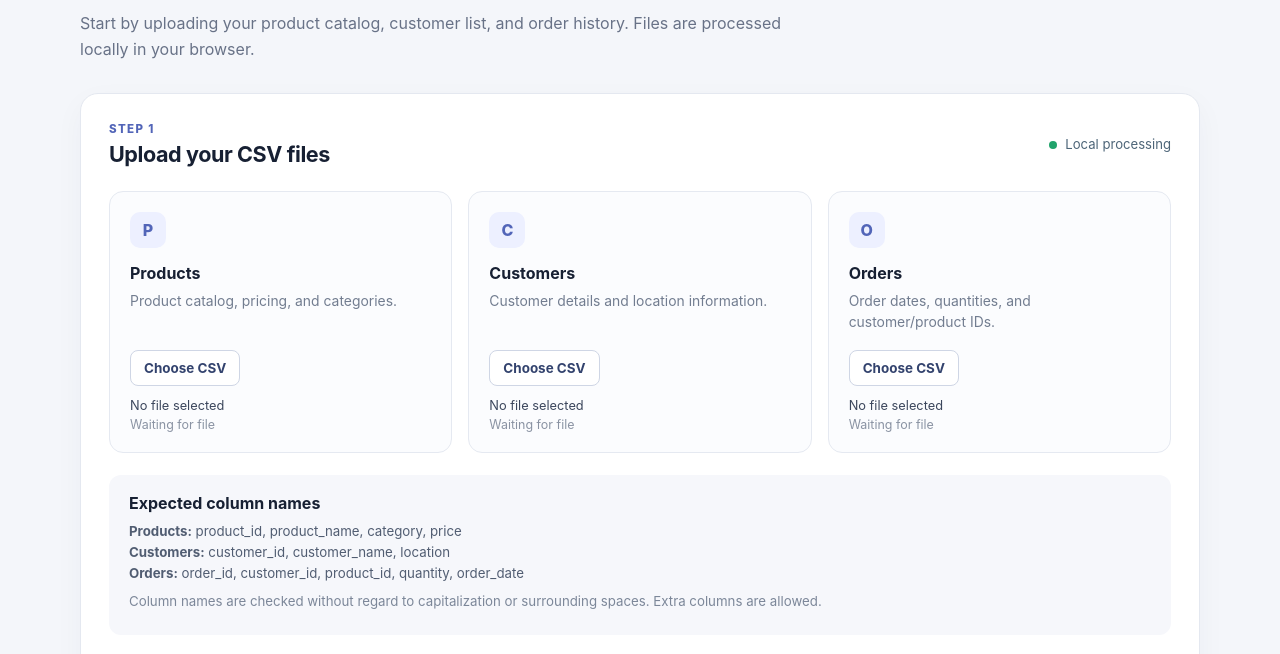
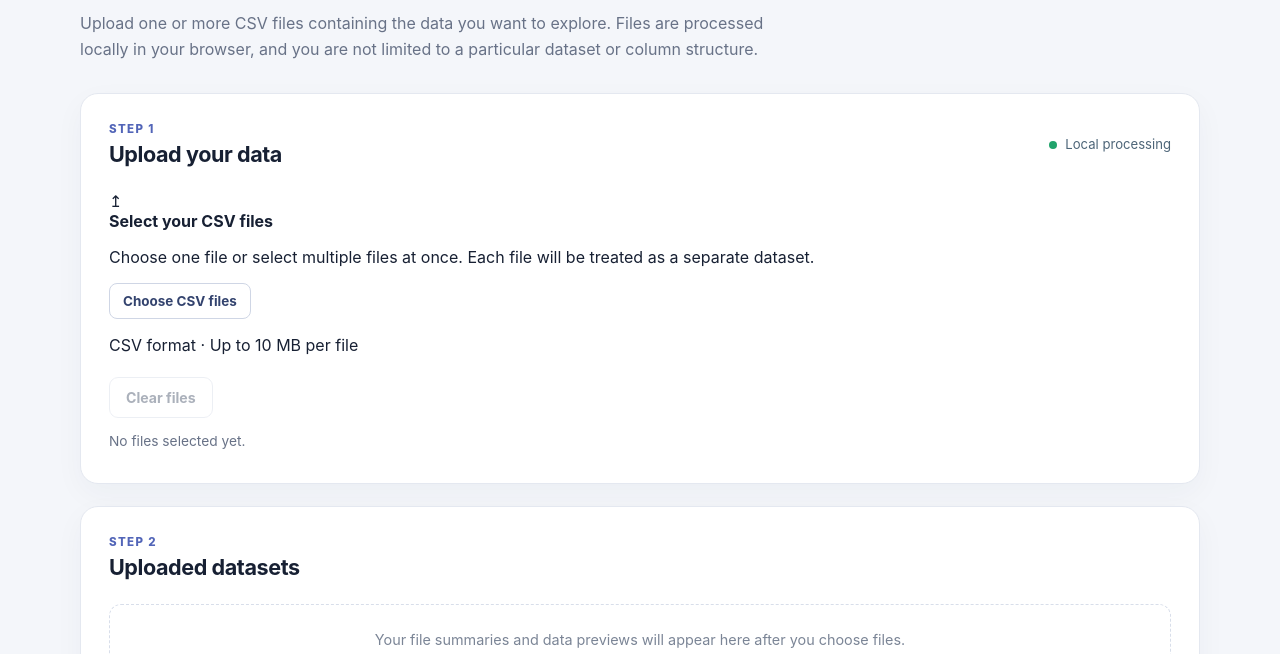
Before and after one commit to TheCoderMatt/In-Class-Activity, a plain HTML site: page index.html in a window 1280 px wide. Shown: the part 139-793 px from the top of the page. Drawn offline with nearby package versions, Linux system fonts and the light colour scheme.

Commit message:
Replace dataset-specific upload cards with generic multi-file upload

```diff
--- a/index.html
+++ b/index.html
@@ -3,7 +3,7 @@
 <head>
   <meta charset="UTF-8">
   <meta name="viewport" content="width=device-width, initial-scale=1.0">
-  <meta name="description" content="Upload product, customer, and order CSV files to prepare business data for reporting.">
+  <meta name="description" content="Upload and preview CSV datasets for business reporting.">
   <title>Business Data Reporter</title>
   <link rel="stylesheet" href="./css/styles.css">
 </head>
@@ -12,79 +12,47 @@
     <header class="page-header">
       <p class="eyebrow">BUSINESS INTELLIGENCE WORKSPACE</p>
       <h1>Business Data Reporter</h1>
-      <p class="intro">Start by uploading your product catalog, customer list, and order history. Files are processed locally in your browser.</p>
+      <p class="intro">Upload one or more CSV files containing the data you want to explore. Files are processed locally in your browser, and you are not limited to a particular dataset or column structure.</p>
     </header>
 
     <section class="panel" aria-labelledby="upload-heading">
       <div class="section-heading">
         <div>
           <p class="eyebrow">STEP 1</p>
-          <h2 id="upload-heading">Upload your CSV files</h2>
+          <h2 id="upload-heading">Upload your data</h2>
         </div>
-        <span class="privacy-note"> <span class="status-dot"></span> Local processing</span>
+        <span class="privacy-note"><span class="status-dot"></span> Local processing</span>
       </div>
 
-      <div class="upload-grid">
-        <article class="upload-card">
-          <div class="file-icon" aria-hidden="true">P</div>
-          <h3>Products</h3>
-          <p>Product catalog, pricing, and categories.</p>
-          <label class="file-picker" for="products-file">Choose CSV</label>
-          <input id="products-file" type="file" accept=".csv,text/csv" data-dataset="products">
-          <p class="file-name" id="products-file-name">No file selected</p>
-          <p class="file-status" id="products-status" aria-live="polite">Waiting for file</p>
-        </article>
-
-        <article class="upload-card">
-          <div class="file-icon" aria-hidden="true">C</div>
-          <h3>Customers</h3>
-          <p>Customer details and location information.</p>
-          <label class="file-picker" for="customers-file">Choose CSV</label>
-          <input id="customers-file" type="file" accept=".csv,text/csv" data-dataset="customers">
-          <p class="file-name" id="customers-file-name">No file selected</p>
-          <p class="file-status" id="customers-status" aria-live="polite">Waiting for file</p>
-        </article>
-
-        <article class="upload-card">
-          <div class="file-icon" aria-hidden="true">O</div>
-          <h3>Orders</h3>
-          <p>Order dates, quantities, and customer/product IDs.</p>
-          <label class="file-picker" for="orders-file">Choose CSV</label>
-          <input id="orders-file" type="file" accept=".csv,text/csv" data-dataset="orders">
-          <p class="file-name" id="orders-file-name">No file selected</p>
-          <p class="file-status" id="orders-status" aria-live="polite">Waiting for file</p>
-        </article>
-      </div>
-
-      <div class="requirements">
-        <h3>Expected column names</h3>
-        <p><strong>Products:</strong> product_id, product_name, category, price</p>
-        <p><strong>Customers:</strong> customer_id, customer_name, location</p>
-        <p><strong>Orders:</strong> order_id, customer_id, product_id, quantity, order_date</p>
-        <p class="muted">Column names are checked without regard to capitalization or surrounding spaces. Extra columns are allowed.</p>
+      <div class="upload-area">
+        <div class="upload-symbol" aria-hidden="true">↥</div>
+        <h3>Select your CSV files</h3>
+        <p>Choose one file or select multiple files at once. Each file will be treated as a separate dataset.</p>
+        <input id="csv-files" type="file" accept=".csv,text/csv" multiple>
+        <label class="file-picker primary-picker" for="csv-files">Choose CSV files</label>
+        <p class="muted upload-hint">CSV format · Up to 10 MB per file</p>
       </div>
 
       <div class="actions">
-        <button id="process-button" type="button" disabled>Process uploaded files</button>
-        <button id="reset-button" class="button-secondary" type="button">Clear files</button>
+        <button id="reset-button" class="button-secondary" type="button" disabled>Clear files</button>
       </div>
-      <p id="overall-status" class="overall-status" role="status" aria-live="polite">Upload all three files to begin.</p>
+      <p id="overall-status" class="overall-status" role="status" aria-live="polite">No files selected yet.</p>
     </section>
 
     <section class="panel results-panel" aria-labelledby="results-heading">
       <div class="section-heading">
         <div>
           <p class="eyebrow">STEP 2</p>
-          <h2 id="results-heading">Processing results</h2>
+          <h2 id="results-heading">Uploaded datasets</h2>
         </div>
       </div>
       <div id="results" class="results-empty">
-        Your file summaries and data previews will appear here after processing.
+        Your file summaries and data previews will appear here after you choose files.
       </div>
     </section>
 
     <footer>
-      <p>Starter foundation · CSV files stay in this browser session and are not uploaded to a server.</p>
+      <p>CSV files stay in this browser session and are not uploaded to a server.</p>
     </footer>
   </main>
 
```
